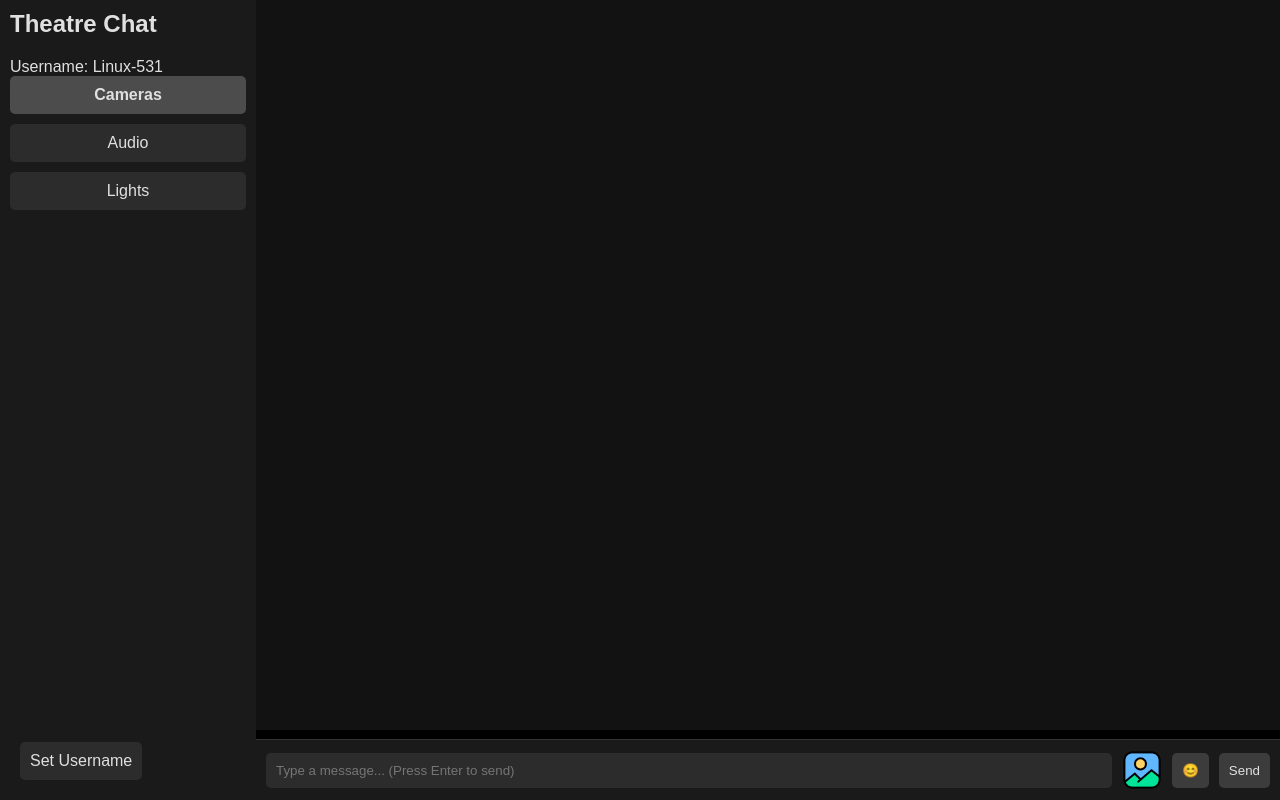
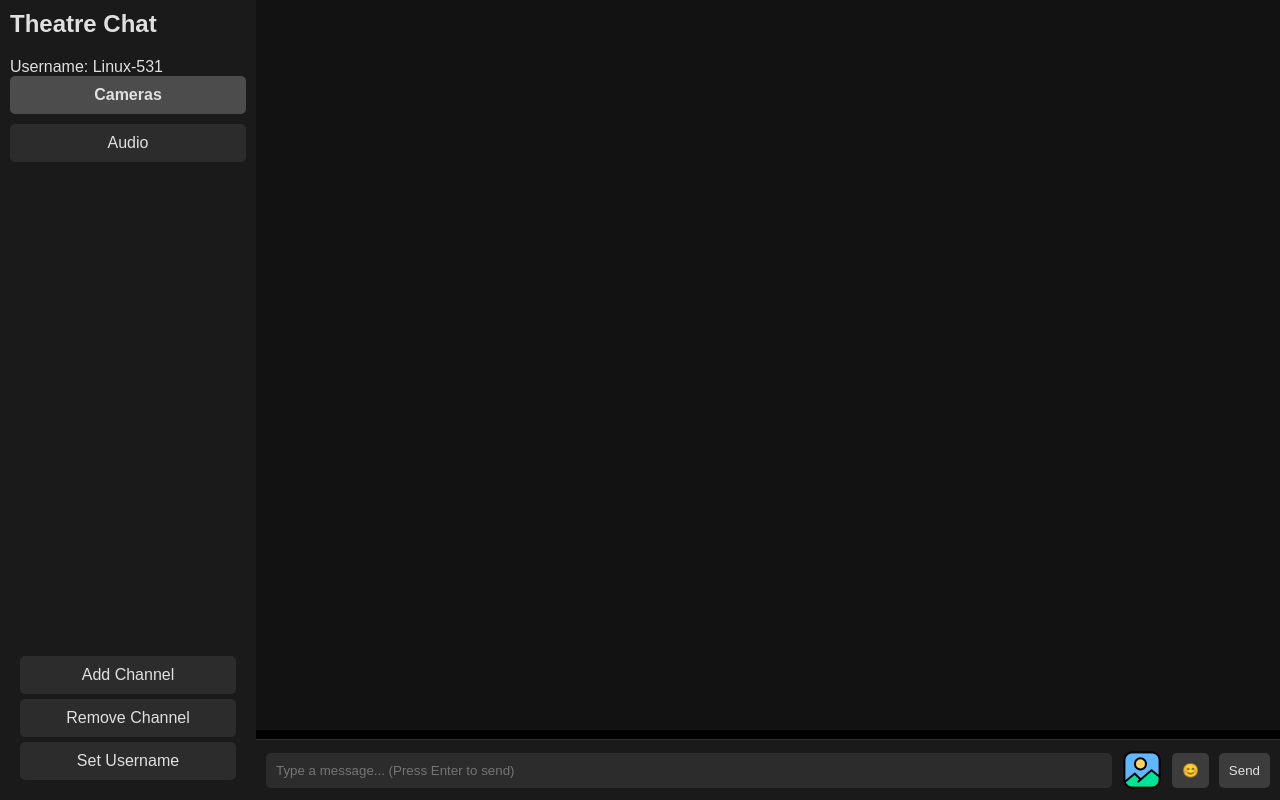
Before and after one commit to sqkysqnt/bscamera, a Flask app: page /messages in a window 1280 px wide. Run offline with Flask 3, Linux system fonts and the light colour scheme; data that the repository does not hold is empty; some libraries are stand-ins or nearby versions.

Commit message:
added images, dynamic channels, some css stuff

```diff
--- a/server/templates/messages.html
+++ b/server/templates/messages.html
@@ -13,15 +13,19 @@
         <div class="toolbar">
             <h2>Theatre Chat</h2>
             <div class="username-display" id="username-display"></div>
-            <div class="channel-select">
+            <div class="channel-select" id="channel-select">
                 <button class="channel-button active" data-channel="cameras">Cameras</button>
                 <button class="channel-button" data-channel="audio">Audio</button>
-                <button class="channel-button" data-channel="lights">Lights</button>
             </div>
+
 
             <!-- Set username button at the bottom -->
             <div class="set-username-container">
-                <button class="channel-button" id="set-username-button">Set Username</button>
+                <div class="channel-management">
+                    <button class="settings-button" id="add-channel-button">Add Channel</button>
+                    <button class="settings-button" id="remove-channel-button">Remove Channel</button>
+                </div>
+                <button class="settings-button" id="set-username-button">Set Username</button>
             </div>
         </div>
 
@@ -70,6 +74,7 @@
     </div>
 
     <script>
+        let channels = [];
         console.log("LOADED: This is my real messages.html version 12, time =", new Date());
 
         if (Notification.permission === 'default') {
@@ -95,7 +100,16 @@
                 }
             });
 
-            applyFilters(); // Update the chat view based on the selected channel
+            // Mark all existing messages as either 'chat-me' or 'chat-other'
+            const messages = document.querySelectorAll('.chat-message');
+            messages.forEach((msg) => {
+                const sender = msg.getAttribute('data-sender-name');
+                const isMe = (sender === chosenUsername);
+                msg.classList.add(isMe ? 'chat-me' : 'chat-other');
+            });
+
+            applyFilters();
+            scrollToBottom(); // Scroll to the latest message on load
         });
 
         // Large array of emojis (expand as desired)
@@ -136,12 +150,34 @@
             }
         });
 
+
+        function scrollToBottom() {
+            const chatWindow = document.getElementById('chat-window');
+            chatWindow.scrollTop = chatWindow.scrollHeight;
+        }
+
+        // Scroll to the bottom on page load
+        document.addEventListener('DOMContentLoaded', () => {
+            const channelButtons = document.querySelectorAll('.channel-button');
+            channelButtons.forEach((button) => {
+                const channel = button.getAttribute('data-channel');
+                if (channel === selectedChannel) {
+                    button.classList.add('active');
+                } else {
+                    button.classList.remove('active');
+                }
+            });
+
+            applyFilters();
+            scrollToBottom(); // Scroll to the latest message on load
+        });
+
         socket.on('new_message', (data) => {
             const chatWindow = document.getElementById('chat-window');
 
             const existingMessage = chatWindow.querySelector(`.chat-message[data-id="${data.id}"]`);
             if (existingMessage) {
-                return;
+                return; // Avoid duplicating messages
             }
 
             const messageElement = document.createElement('div');
@@ -161,26 +197,8 @@
 
             chatWindow.appendChild(messageElement);
 
-            const allMessages = chatWindow.querySelectorAll('.chat-message');
-            if (allMessages.length > 50) {
-                chatWindow.removeChild(allMessages[0]);
-            }
-
-            chatWindow.scrollTop = chatWindow.scrollHeight;
             applyFilters();
-
-            if (Notification.permission === 'granted' && !isMe) {
-                const notification = new Notification(`New Message from ${data.sender_name}`, {
-                    body: data.message,
-                    icon: '/static/icons/message-icon.png',
-                    tag: data.id
-                });
-
-                notification.onclick = () => {
-                    window.focus(); // Bring the chat window to focus
-                };
-            }
-
+            scrollToBottom(); // Automatically scroll to the latest message
         });
 
         function sendMessage() {
@@ -341,6 +359,100 @@
             });
         });
 
+        // Define renderChannels at the top-level scope
+        function renderChannels(channelList) {
+            const channelSelect = document.getElementById('channel-select');
+            channelSelect.innerHTML = ''; // Clear existing buttons
+            channelList.forEach(channel => {
+                const button = document.createElement('button');
+                button.className = 'channel-button';
+                button.dataset.channel = channel;
+                button.textContent = channel.charAt(0).toUpperCase() + channel.slice(1);
+                if (channel === selectedChannel) {
+                    button.classList.add('active');
+                }
+                button.addEventListener('click', () => {
+                    selectChannel(channel);
+                });
+                channelSelect.appendChild(button);
+            });
+        }
+
+        // Keep selectChannel function outside too
+        function selectChannel(channel) {
+            selectedChannel = channel;
+            localStorage.setItem('selectedChannel', selectedChannel);
+            renderChannels(channels); // Re-render buttons to highlight the selected one
+            applyFilters();
+        }
+
+        document.addEventListener('DOMContentLoaded', () => {
+            const defaultChannels = ['cameras', 'audio'];
+            let channels = [...defaultChannels]; // Initialize with default channels
+            const channelSelect = document.getElementById('channel-select');
+
+            socket.on('update_channels', (data) => {
+                channels = data.channels; // Update local list
+                renderChannels(channels);
+            });
+
+            // Fetch channels from the server on page load
+            socket.emit('get_channels');
+        });
+
+
+        // Add a new channels
+        document.getElementById('add-channel-button').addEventListener('click', () => {
+            const newChannel = prompt('Enter new channel name:').trim();
+            if (newChannel && !channels.includes(newChannel)) {
+                socket.emit('add_channel', { channel_name: newChannel }); // Notify server
+            }
+        });
+
+        document.addEventListener('DOMContentLoaded', () => {
+            // Ensure channels is populated before adding event listeners
+            socket.emit('get_channels');
+
+            // Add event listener for remove channel button
+            document.getElementById('remove-channel-button').addEventListener('click', () => {
+                if (!channels) {
+                    alert("Channels not loaded yet. Please wait.");
+                    return;
+                }
+                const channelToRemove = prompt('Enter channel name to remove:').trim();
+                if (!channelToRemove) return;
+
+                if (['cameras', 'audio'].includes(channelToRemove.toLowerCase())) {
+                    alert(`Cannot remove default channel: ${channelToRemove}`);
+                    return;
+                }
+
+                if (!channels.includes(channelToRemove)) {
+                    alert(`Channel '${channelToRemove}' does not exist.`);
+                    return;
+                }
+
+                // Emit removal request to the server
+                socket.emit('remove_channel', { channel_name: channelToRemove });
+            });
+        });
+
+
+            // Listen for errors or success
+            socket.on('error', (data) => {
+                alert(data.message); // Display error message from the server
+            });
+
+            socket.on('update_channels', (data) => {
+                channels = data.channels; // Update global variable
+                renderChannels(channels); // Re-render channels
+                console.log("Updated channels: ", channels);
+            });
+
+
+
+
+
 
     </script>
 </body>
```
